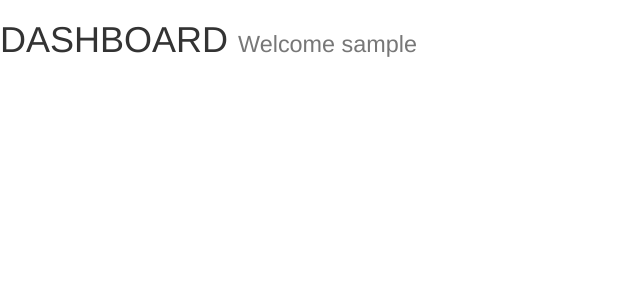
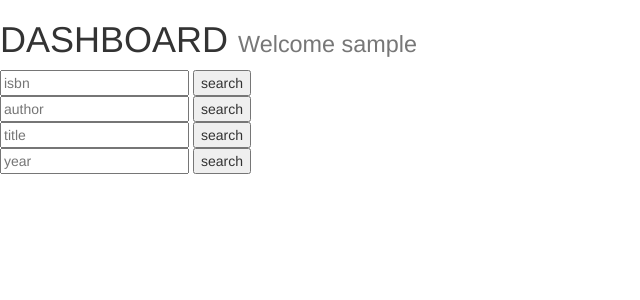
Before and after one commit to peralta11/book-review-app, a Flask app: template templates/dashboard.html in a window 1280 px wide. Shown: the top 300 px of the page, without its empty margins (0-640 px from the left). Run offline with Flask 2, Linux system fonts and the light colour scheme; the template is opened without the code that fills it, so the values that code supplies are empty; the visitor is signed in with stand-in values (Sample User, id 1); some libraries are stand-ins or nearby versions.

Commit message:
search-dashboard

```diff
--- a/templates/dashboard.html
+++ b/templates/dashboard.html
@@ -1,4 +1,41 @@
 {% extends 'layout.html'%}
 {% block body %}
 <h1>DASHBOARD <small>Welcome {{session.username}}</small></h1>
+
+<div>
+    <form action = "{{url_for('dashboard')}}"method="post">
+    <input type="text" name="task_isbn" placeholder="isbn">
+    <button>search</button>
+    </form>
+</div>
+
+<div>
+    <form action = "{{url_for('dashboard')}}"method="post">
+    <input type="text" name="task_author" placeholder="author">
+    <button>search</button>
+    </form>
+</div>
+
+<div>
+    <form action = "{{url_for('dashboard')}}"method="post">
+    <input type="text" name="task_title" placeholder="title">
+    <button>search</button>
+    </form>
+</div>
+
+<div>
+    <form action = "{{url_for('dashboard')}}"method="post">
+    <input type="text" name="task_year" placeholder="year">
+    <button>search</button>
+    </form>
+</div>
+<div>
+<ul>
+    {% for i in result_books %}
+        <li>
+            {{i.isbn}}--{{i.author}}--{{i.title}}--{{i.year}}
+        </li>
+    {% endfor %}
+</ul>
+</div>
 {% endblock %}
```
